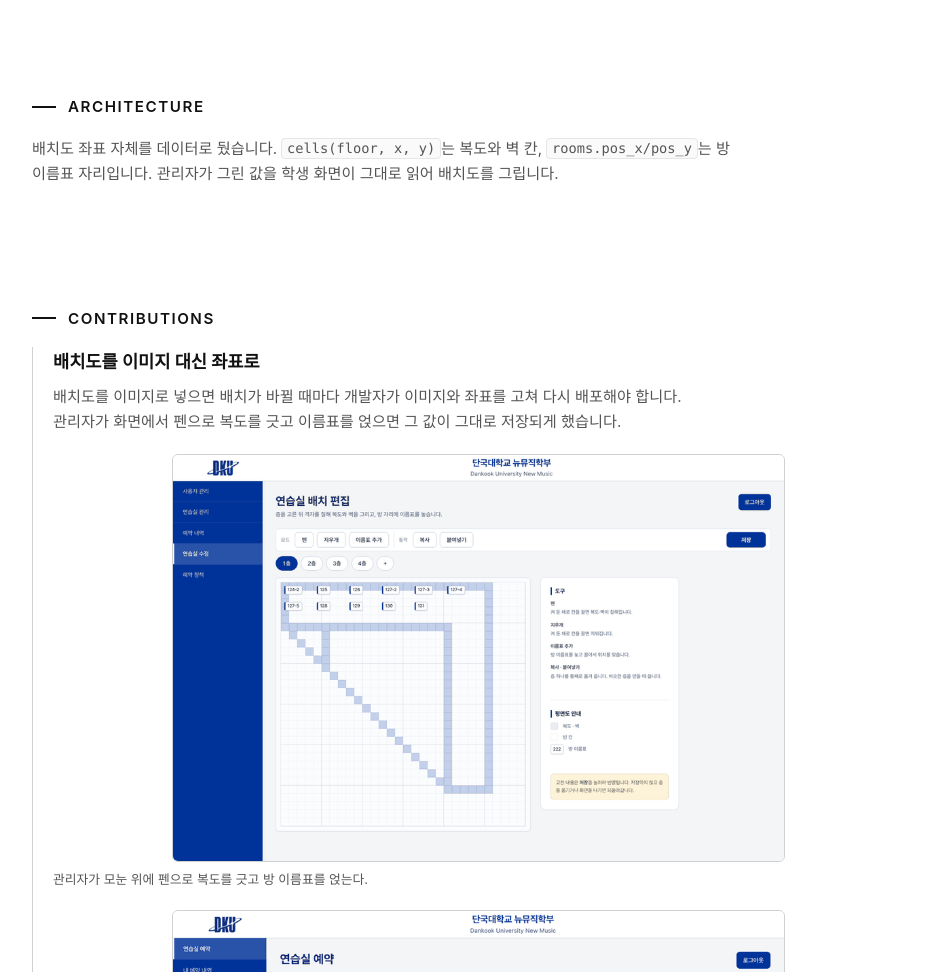
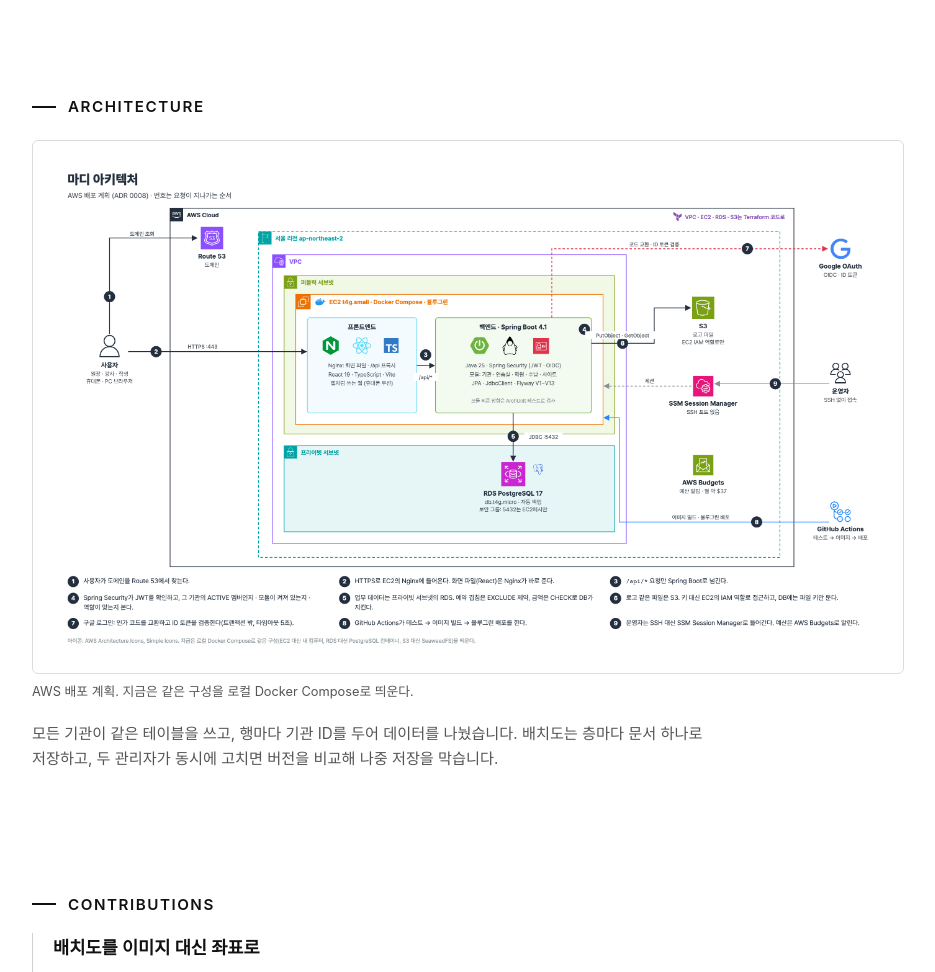
Before and after one commit to bell-ha/bell-ha.github.io, a plain HTML site: page projects/studio-booking/index.html in a window 1280 px wide. Shown: the part 1040-2012 px from the top of the page, without its empty margins (172-1107 px from the left). Drawn offline with Linux system fonts and the light colour scheme; a web font is replaced by a local one.

Commit message:
마디 Architecture: AWS 배포 계획 구성도와 설계 설명으로 교체

```diff
--- a/projects/studio-booking/index.html
+++ b/projects/studio-booking/index.html
@@ -81,7 +81,8 @@
 </section>
 <section class="detail-section" id="architecture">
 <h2 class="detail-section__title">Architecture</h2>
-<p>배치도 좌표 자체를 데이터로 뒀습니다. <code>cells(floor, x, y)</code>는 복도와 벽 칸, <code>rooms.pos_x/pos_y</code>는 방 이름표 자리입니다. 관리자가 그린 값을 학생 화면이 그대로 읽어 배치도를 그립니다.</p>
+<figure class="figure figure--wide"><img class="figure__img--arch" src="../../assets/img/studio-booking/madi-aws.png" alt="마디 AWS 배포 계획 구성도. 사용자가 Route 53으로 도메인을 찾고 HTTPS로 EC2의 Nginx에 들어오면, 화면은 Nginx가 주고 /api 요청은 Spring Boot로 넘긴다. 업무 데이터는 프라이빗 서브넷의 RDS PostgreSQL, 로고 파일은 S3에 두고, 구글 로그인과 GitHub Actions 배포, SSM 접속이 붙는다." width="2700" height="1611" loading="lazy"><figcaption class="figure__caption">AWS 배포 계획. 지금은 같은 구성을 로컬 Docker Compose로 띄운다.</figcaption></figure>
+<p>모든 기관이 같은 테이블을 쓰고, 행마다 기관 ID를 두어 데이터를 나눴습니다. 배치도는 층마다 문서 하나로 저장하고, 두 관리자가 동시에 고치면 버전을 비교해 나중 저장을 막습니다.</p>
 </section>
 <section class="detail-section" id="contributions">
 <h2 class="detail-section__title">Contributions</h2>
```
Also changed, not shown: assets/img/studio-booking/madi-aws.png (added).
